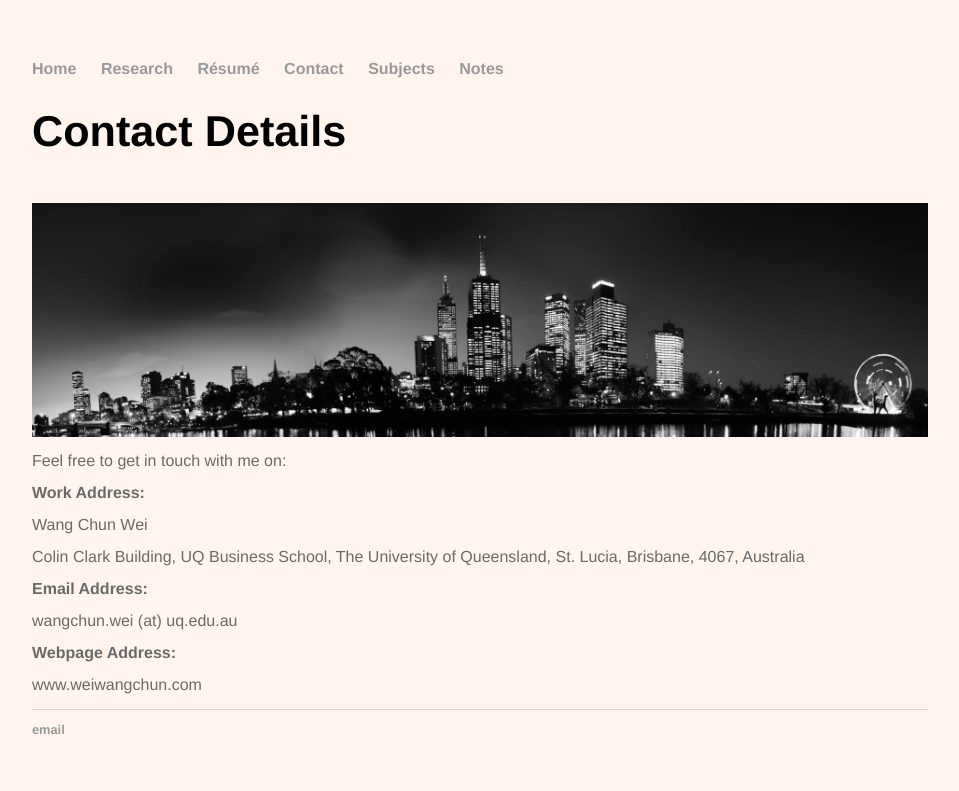
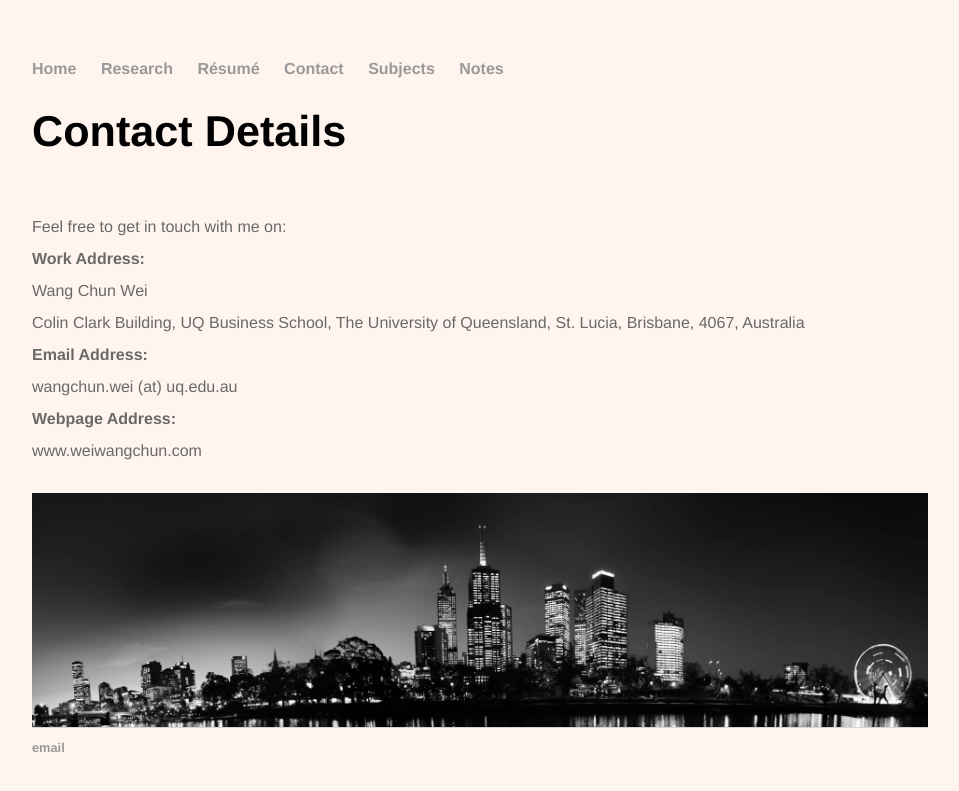
Before and after one commit to weiwangchun/weiwangchun.github.io, a Jekyll site: the page built from contact/index.html, in a window 1280 px wide. Shown: the top 791 px of the page, without its empty margins (160-1119 px from the left). Built offline with Jekyll 4.4.1, drawn with Linux system fonts in a browser that asks for light colours.

Commit message:
Update index.html

```diff
--- a/contact/index.html
+++ b/contact/index.html
@@ -5,8 +5,7 @@
 <div class="blurb">
 	<h1>Contact Details</h1>
 
-<br>
-<img src="mel.jpg" align="middle", width ="100%", height ="30%">
+
 <br>
   <p> Feel free to get in touch with me on: </p>
   <p><strong> Work Address: </strong></p>
@@ -18,6 +17,7 @@
 
   <p><strong> Webpage Address: </strong></p>
 	<p> www.weiwangchun.com </p>
-
+<br>
+<img src="mel.jpg" align="middle", width ="100%", height ="30%">
 
 </div><!-- /.blurb -->
```
